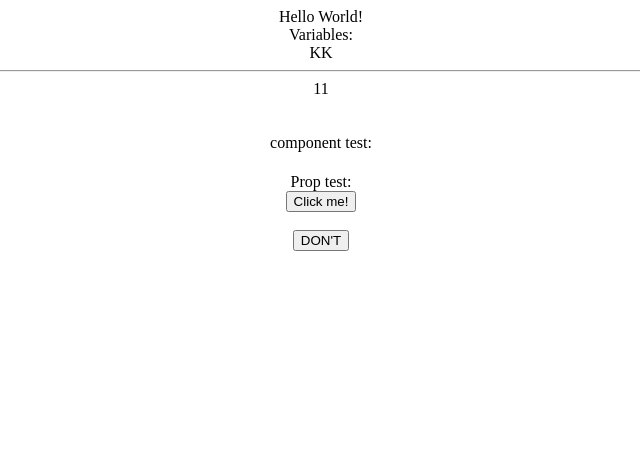
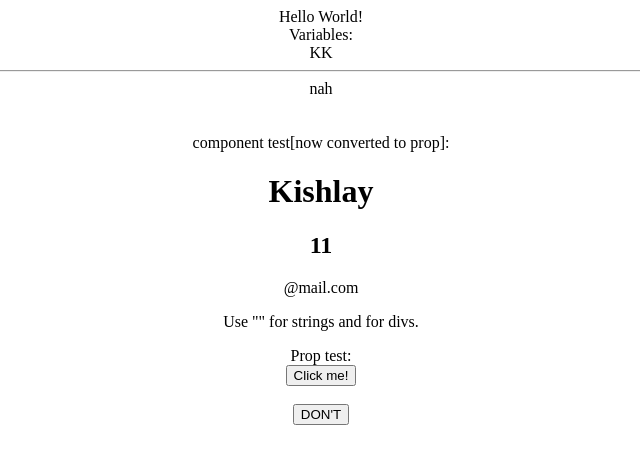
Before and after one commit to Kishlay-notabot/react-dev, a React (Create React App) app in the folder myapp/: page / in a window 1280 px wide. Shown: the top 464 px of the page, without its empty margins (319-959 px from the left). Built offline with nearby package versions, Linux system fonts and the light colour scheme.

Commit message:
edit app.js

```diff
--- a/myapp/src/App.js
+++ b/myapp/src/App.js
@@ -3,7 +3,7 @@ import './App.css';
 
 
 
-
+//test comp was a component with simple h1 tags and the @email content from the vid but now it is converted to a prop for multiple instances of usage.
 const Testcomp = (args) => {
   return (
     <div>
@@ -32,11 +32,13 @@ function App() {
      Variables:
      <div>{testprop.name} <hr />{testprop.age} {testprop.email}</div>
 
-    <br /> <br /> component test:
+    <br /> <br /> component test[now converted to prop]:
 
-      <Testcomp />
+      <Testcomp name="Kishlay" age={11} email="@mail.com" />
+      <p>Use "" for strings and {} for divs.</p>
 
       Prop test: <br />
+
       <Userid label="Click me!" /><br /><br />
       <Userid label="DON'T" />
 
@@ -60,7 +62,7 @@ const Userid = (props) => {
 //props
 const testprop = {
   name: "KK",
-  age: 11,
+  age: "nah",
   email:null,
 }
 
```
